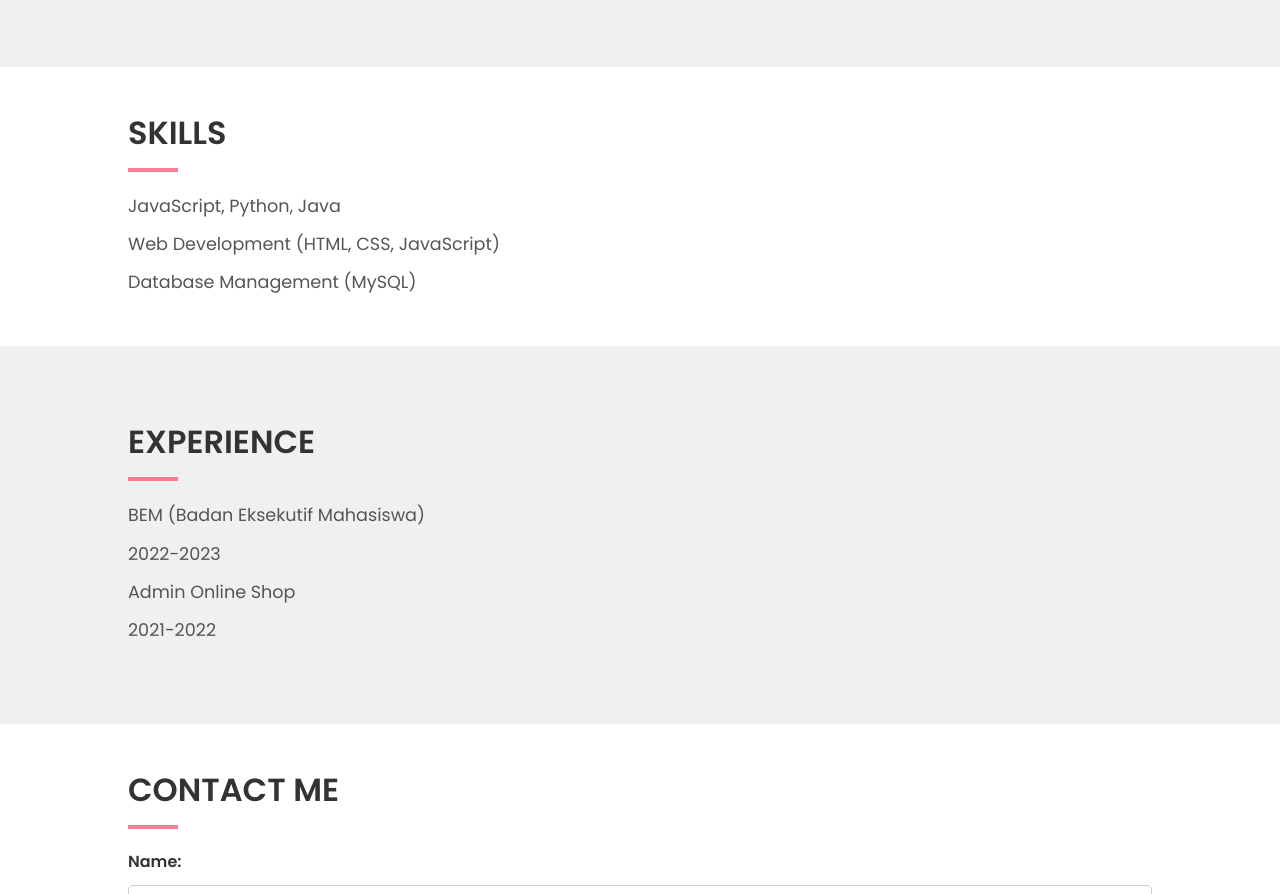
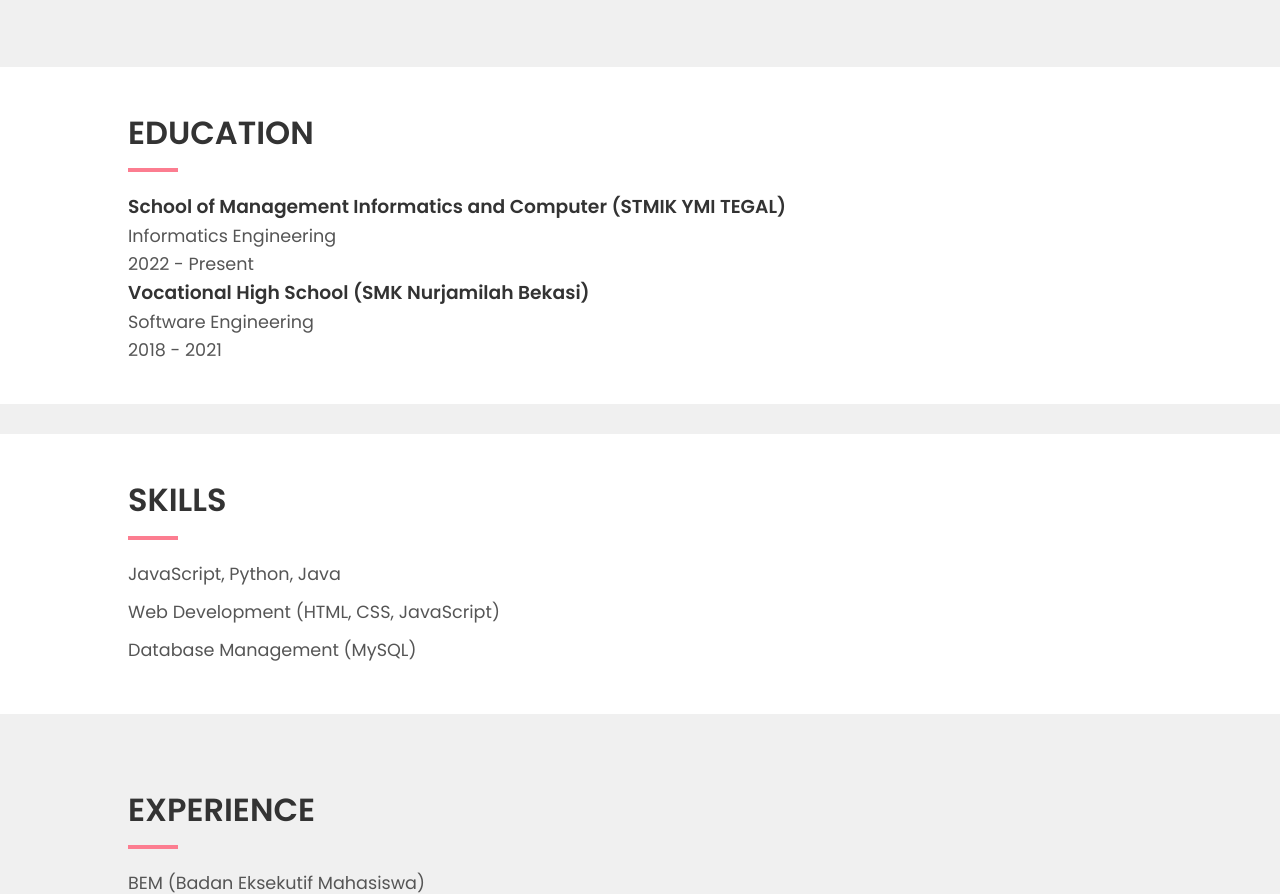
Before and after one commit to Rizka0813/cv, a plain HTML site: page index.html in a window 1280 px wide. Shown: the part 753-1647 px from the top of the page. Drawn offline with Linux system fonts and the light colour scheme.

Commit message:
Update index.html

```diff
--- a/index.html
+++ b/index.html
@@ -19,6 +19,7 @@
         <ul class="nav-links" id="dropdownMenu">
             <li><a href="#home">Home</a></li>
             <li><a href="#about">About Me</a></li>
+            <li><a href="#education">Education</a></li>
             <li><a href="#skills">Skills</a></li>
             <li><a href="#experience">Experience</a></li>
             <li><a href="#contact">Contact</a></li>
@@ -43,6 +44,23 @@
                 for my love of snacks, which keeps me fueled through all the coding sessions!</p>
         </div>
     </section>
+
+    <!-- Education Section -->
+<section id="education" class="section section-light">
+    <div class="container">
+        <h2>Education</h2>
+        <div class="education-item">
+            <h3>School of Management Informatics and Computer (STMIK YMI TEGAL)</h3>
+            <p>Informatics Engineering</p>
+            <p>2022 - Present</p>
+        </div>
+        <div class="education-item">
+            <h3>Vocational High School (SMK Nurjamilah Bekasi)</h3>
+            <p>Software Engineering</p>
+            <p>2018 - 2021</p>
+        </div>
+    </div>
+</section>
 
     <section id="skills" class="section section-light">
         <div class="container">
```
